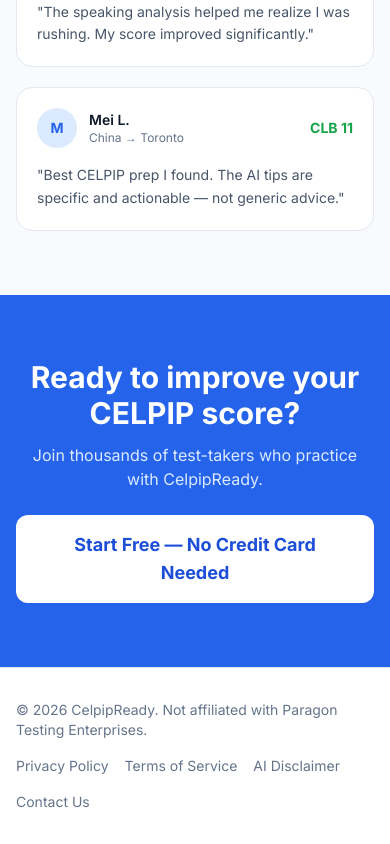
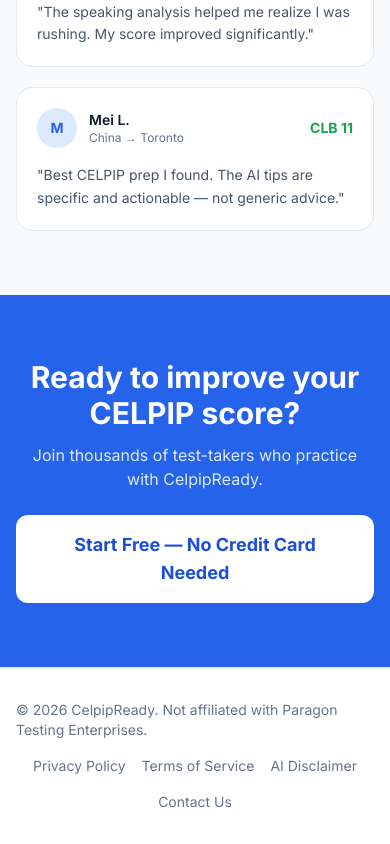
Before and after one commit to NagarjunaReddyNaran/celpipready, a Next.js app: page / in a window 390 px wide. Shown: the part 2627-3471 px from the top of the page. Built offline with nearby package versions, Linux system fonts and the light colour scheme; no server answers.

Commit message:
feat(layout): add global footer with contact and disclaimer links visible to all users

```diff
--- a/src/app/layout.tsx
+++ b/src/app/layout.tsx
@@ -2,6 +2,7 @@
 import { Inter } from "next/font/google";
 import "./globals.css";
 import { Navbar } from "@/components/shared/Navbar";
+import { Footer } from "@/components/shared/Footer";
 import { auth } from "@/lib/auth";
 
 const inter = Inter({ subsets: ["latin"], variable: "--font-inter" });
@@ -16,9 +17,10 @@
   const session = await auth();
   return (
     <html lang="en" className={inter.variable}>
-      <body className="antialiased">
+      <body className="antialiased flex flex-col min-h-screen">
         <Navbar user={session?.user ?? null} />
-        <main>{children}</main>
+        <main className="flex-1">{children}</main>
+        <Footer />
       </body>
     </html>
   );
--- a/src/app/page.tsx
+++ b/src/app/page.tsx
@@ -106,18 +106,6 @@
         </div>
       </section>
 
-      {/* Footer */}
-      <footer className="bg-white border-t border-slate-200 py-8">
-        <div className="max-w-6xl mx-auto px-4 flex flex-col sm:flex-row justify-between items-center gap-4 text-sm text-slate-500">
-          <p>© {new Date().getFullYear()} CelpipReady. Not affiliated with Paragon Testing Enterprises.</p>
-          <div className="flex flex-wrap gap-4">
-            <Link href="/privacy" className="hover:text-slate-700">Privacy Policy</Link>
-            <Link href="/terms" className="hover:text-slate-700">Terms of Service</Link>
-            <Link href="/disclaimer" className="hover:text-slate-700">AI Disclaimer</Link>
-            <Link href="/contact" className="hover:text-slate-700">Contact Us</Link>
-          </div>
-        </div>
-      </footer>
 
       <script type="application/ld+json" dangerouslySetInnerHTML={{ __html: JSON.stringify({
         "@context": "https://schema.org", "@type": "FAQPage",
--- /dev/null
+++ b/src/components/shared/Footer.tsx
@@ -0,0 +1,17 @@
+import Link from "next/link";
+
+export function Footer() {
+  return (
+    <footer className="bg-white border-t border-slate-200 py-8 mt-auto">
+      <div className="max-w-6xl mx-auto px-4 flex flex-col sm:flex-row justify-between items-center gap-4 text-sm text-slate-500">
+        <p>© {new Date().getFullYear()} CelpipReady. Not affiliated with Paragon Testing Enterprises.</p>
+        <div className="flex flex-wrap justify-center gap-4">
+          <Link href="/privacy"    className="hover:text-slate-700">Privacy Policy</Link>
+          <Link href="/terms"      className="hover:text-slate-700">Terms of Service</Link>
+          <Link href="/disclaimer" className="hover:text-slate-700">AI Disclaimer</Link>
+          <Link href="/contact"    className="hover:text-slate-700">Contact Us</Link>
+        </div>
+      </div>
+    </footer>
+  );
+}
--- a/src/components/shared/Navbar.tsx
+++ b/src/components/shared/Navbar.tsx
@@ -22,6 +22,7 @@
               <Link href="/dashboard" className="text-sm text-slate-600 hover:text-slate-900">Dashboard</Link>
               <Link href="/tests" className="text-sm text-slate-600 hover:text-slate-900">Practice</Link>
               <Link href="/settings" className="text-sm text-slate-600 hover:text-slate-900">Settings</Link>
+              <Link href="/contact" className="text-sm text-slate-600 hover:text-slate-900">Contact</Link>
               <span className={`px-2 py-0.5 rounded-md text-xs font-semibold ${planStyles[plan] ?? planStyles.free}`}>
                 {plan.charAt(0).toUpperCase() + plan.slice(1)}
               </span>
```
